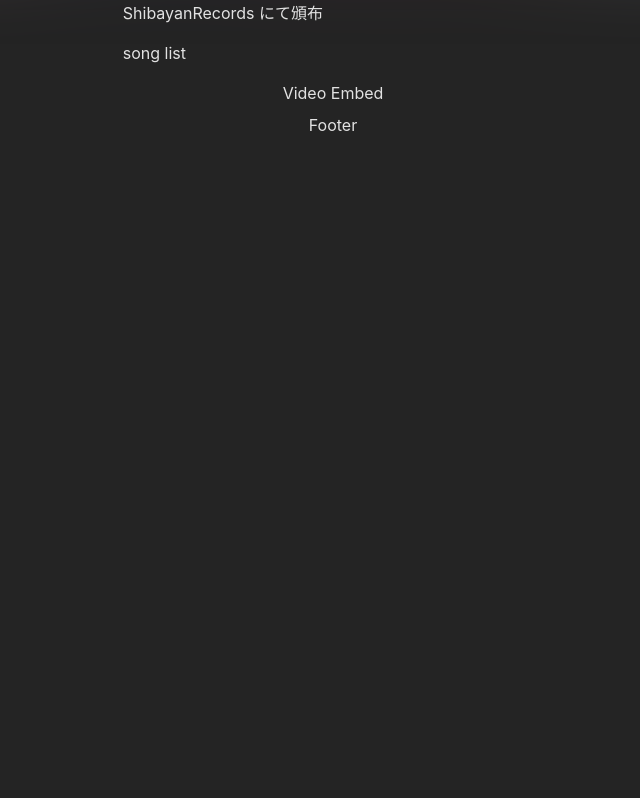
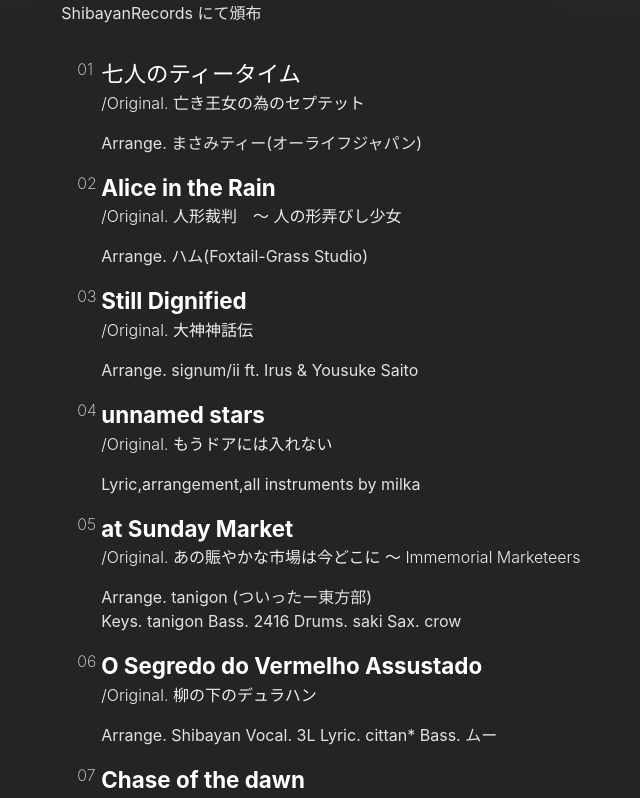
Before and after one commit to suhankins/bernies-toho-bossa-nova-12, a React (Vite) app: page / in a window 1280 px wide. Shown: the part 800-1598 px from the top of the page, without its empty margins (307-947 px from the left). Before the commit the page ends 937 px from the top, so only its background shows below. Built offline with nearby package versions, Linux system fonts and the light colour scheme.

Commit message:
added song list

```diff
--- /dev/null
+++ b/src/components/SongList/SongList.css
@@ -0,0 +1,40 @@
+.songlist {
+    width: 100%;
+    counter-reset: item;
+    list-style-type: none;
+}
+
+.songlist li {
+    position: relative;
+}
+
+.songlist li::before {
+    font-size: 1rem;
+    font-weight: 200;
+    position: absolute;
+    left: -1.5rem;
+    counter-increment: item;
+    content: counter(item, decimal-leading-zero);
+    margin-right: 0.2px;
+}
+
+.songlist li h3 {
+    margin: 0;
+    font-size: 1.4rem;
+    font-weight: 700;
+    line-height: 1.5;
+    color: #fff;
+    white-space: nowrap;
+}
+
+.songlist li h4 {
+    margin: 0;
+    font-size: 1rem;
+    font-weight: 300;
+    line-height: 1.5;
+    color: #eee;
+}
+
+.songlist li .credits {
+    white-space: pre-line;
+}
--- a/src/components/SongList/SongList.tsx
+++ b/src/components/SongList/SongList.tsx
@@ -1,3 +1,71 @@
+import './SongList.css';
+
+const songs = [
+    {
+        name: '七人のティータイム',
+        original: '亡き王女の為のセプテット',
+        credits: 'Arrange. まさみティー(オーライフジャパン)',
+    },
+    {
+        name: 'Alice in the Rain',
+        original: '人形裁判　～ 人の形弄びし少女',
+        credits: 'Arrange. ハム(Foxtail-Grass Studio)',
+    },
+    {
+        name: 'Still Dignified',
+        original: '大神神話伝',
+        credits: 'Arrange. signum/ii ft. Irus & Yousuke Saito',
+    },
+    {
+        name: 'unnamed stars',
+        original: 'もうドアには入れない',
+        credits: 'Lyric,arrangement,all instruments by milka',
+    },
+    {
+        name: 'at Sunday Market',
+        original: 'あの賑やかな市場は今どこに ～ Immemorial Marketeers',
+        credits:
+            'Arrange. tanigon (ついったー東方部)\nKeys. tanigon Bass. 2416 Drums. saki Sax. crow',
+    },
+    {
+        name: 'O Segredo do Vermelho Assustado',
+        original: '柳の下のデュラハン',
+        credits: 'Arrange. Shibayan Vocal. 3L Lyric. cittan* Bass. ムー',
+    },
+    {
+        name: 'Chase of the dawn',
+        original: '少女秘封倶楽部',
+        credits:
+            'Arrange. Unity-Gain-2.5dB+1\nVn. 三次元大介 Bass. ItEdoke Key. O太 Perc,Steelpan. 96木',
+    },
+    {
+        name: 'アンブレラ',
+        original: '万年置き傘にご注意を',
+        credits: 'Lyric,arrangement,all instruments by じんぞう',
+    },
+    {
+        name: 'ヴァンピールサボタージュ',
+        original: 'U.N.オーエンは彼女なのか？',
+        credits: 'Lyric,arrangement. 鯛の小骨 Vocal.Synthesizer V 夏色花梨',
+    },
+    {
+        name: '月明かりのスキャット',
+        original: 'プレインエイジア, エクステンドアッシュ 〜 蓬莱人',
+        credits:
+            'Arrange. As/Hi ROCK\nVocal, Chorus, Lyric. あとり Vocal, Chorus, Guitar. うどんタイマーP\nPiano, synthesizer. 柊秀雪 Drums. もっち',
+    },
+];
+
 export function SongList() {
-    return <div>song list</div>;
+    return (
+        <ol className="songlist">
+            {songs.map((song) => (
+                <li key={song.name}>
+                    <h3>{song.name}</h3>
+                    <h4>/Original. {song.original}</h4>
+                    <p className="credits">{song.credits}</p>
+                </li>
+            ))}
+        </ol>
+    );
 }
```
